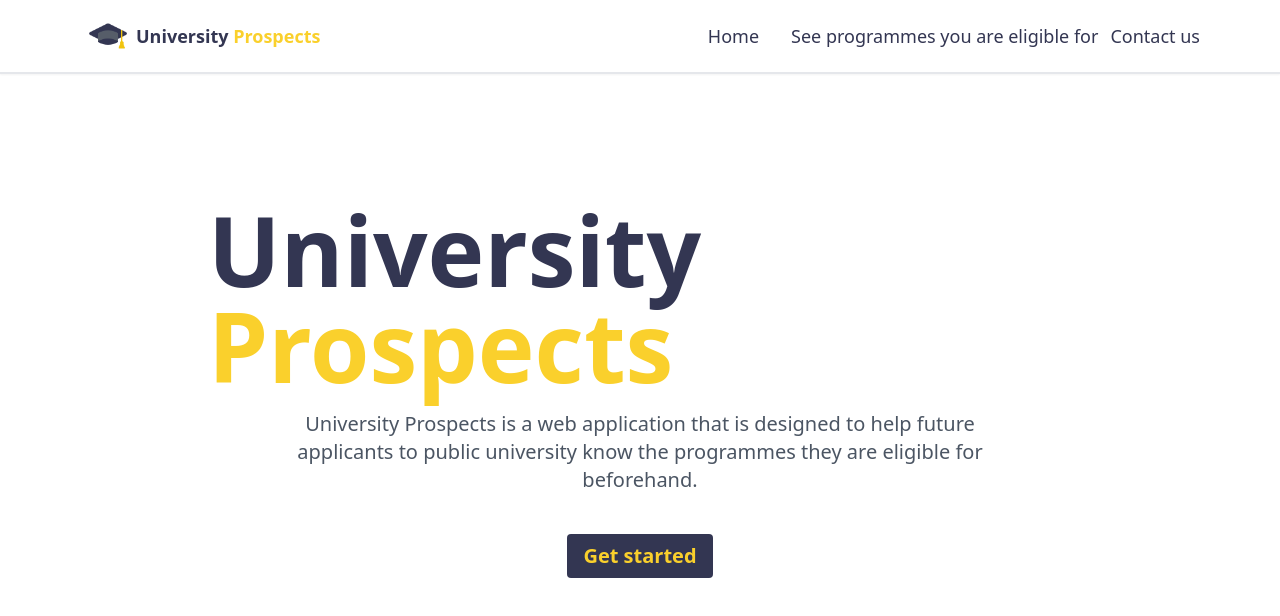
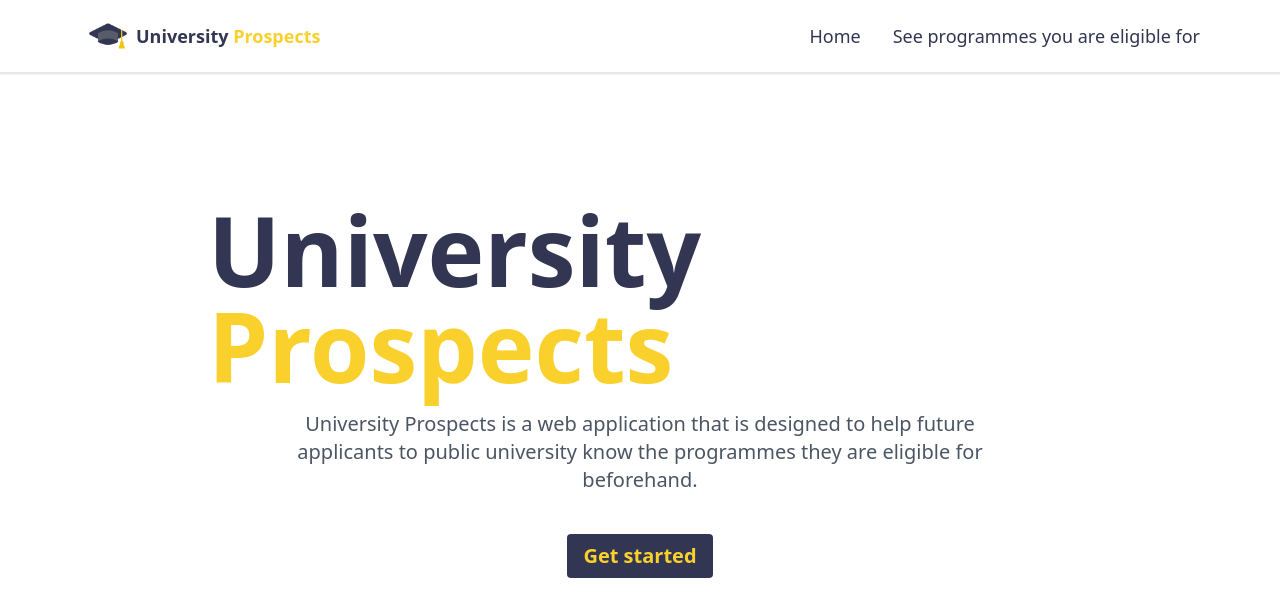
Before and after one commit to Chisomo-Chiweza/university-prospects, a React (Create React App) app in the folder frontend/: page / in a window 1280 px wide. Shown: the top 616 px of the page. Built offline with nearby package versions, Linux system fonts and the light colour scheme.

Commit message:
modified changes

```diff
--- a/frontend/src/components/utilities/NavBar.js
+++ b/frontend/src/components/utilities/NavBar.js
@@ -40,13 +40,6 @@ function Navbar() {
                             See programmes you are eligible for
                         </NavLink>
 
-                        <NavLink
-                            className="py-2 font-medium text-space text-lg mr-5"
-                            to="/generate"
-                        >
-                            Contact us
-                        </NavLink>
-
                     </div>
 
                     <div className="md:hidden flex items-center">
```
